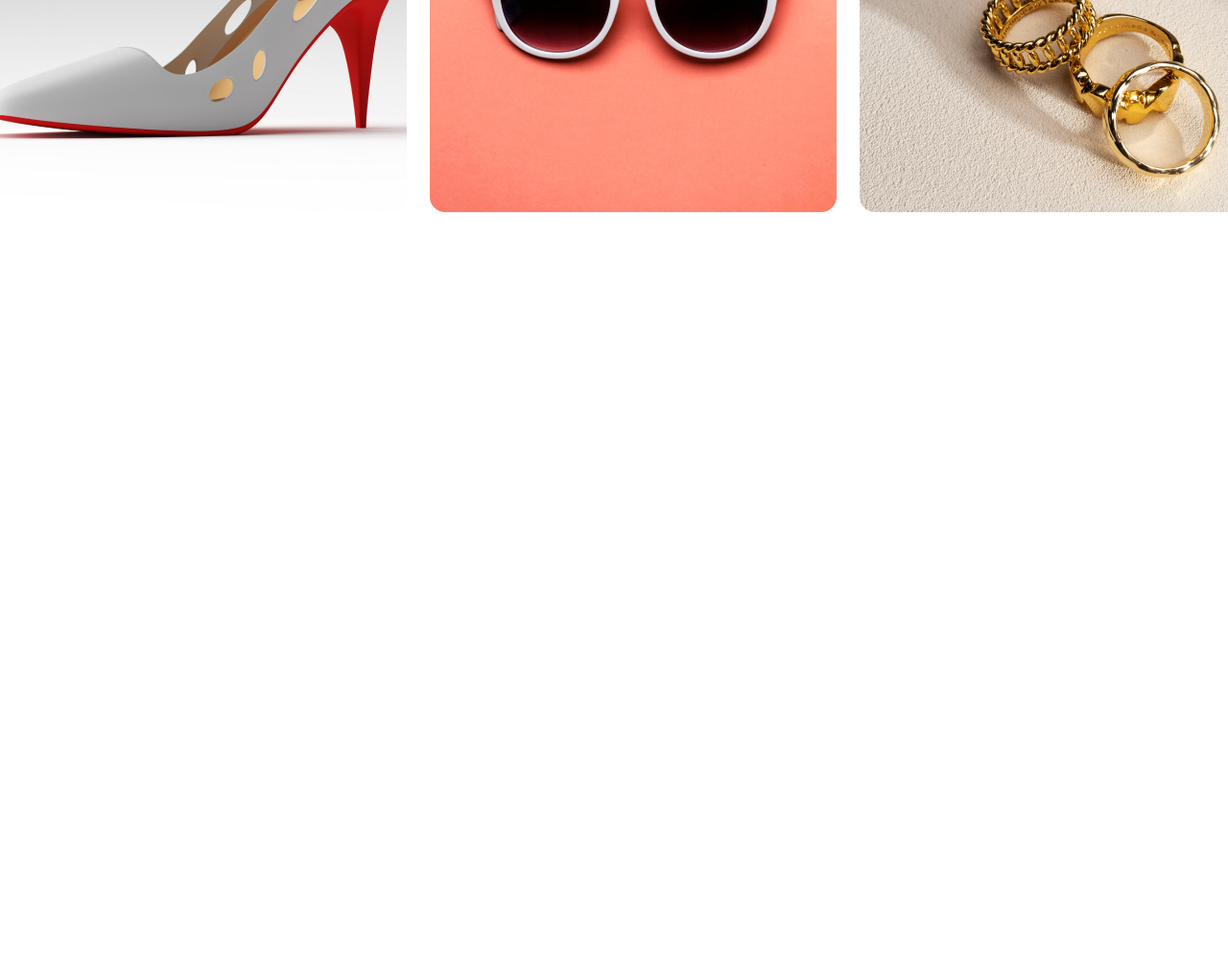
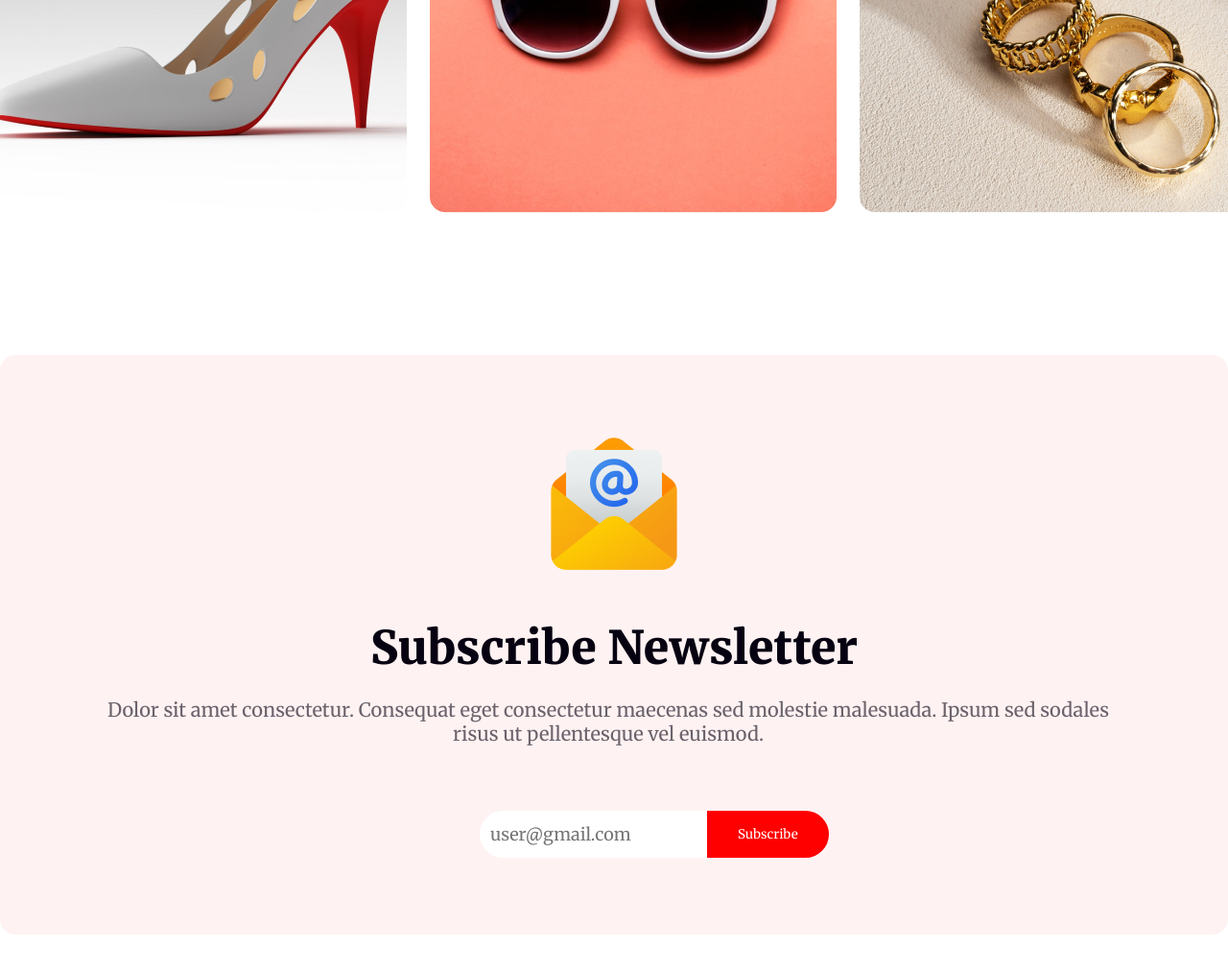
Before and after one commit to mariyasf/new-year-new-mission, a plain HTML site: page index.html in a window 1280 px wide. Shown: the part 5904-6916 px from the top of the page at 96% size. Before the commit the page ends 6204 px from the top, so only its background shows below. Drawn offline with Linux system fonts and the light colour scheme.

Commit message:
add main section

```diff
--- a/index.html
+++ b/index.html
@@ -103,7 +103,8 @@
                     <div class="holiday-sale">
                         <h4>WHAT IS FUNCTIONAL</h4>
                         <h2><span class="clr">Holidays</span> Sale 50%</h2>
-                        <p>Dolor sit amet consectetur. Consequat eget
+                        <p class="primary-description">Dolor sit amet
+                            consectetur. Consequat eget
                             consectetur maecenas sed
                             molestie malesuada. Ipsum sed sodales risus ut
                             pellentesque vel euismod. Eleifend nunc purus quam
@@ -160,6 +161,27 @@
                 </div>
             </section>
 
+            <section>
+                <div class="container">
+                    <div class="subscribe">
+                        <img class="subscribe-img" src="image/Group_61.png" alt>
+                        <h2 class="subscrib-title">Subscribe Newsletter</h2>
+                        <p class="primary-description">Dolor sit amet
+                            consectetur. Consequat eget
+                            consectetur
+                            maecenas sed molestie malesuada. Ipsum sed sodales
+                            risus
+                            ut pellentesque vel euismod. </p>
+                        <form>
+                            <input class="form-input" type="email"
+                                placeholder="user@gmail.com">
+                            <button class="second-btn">Subscribe</button>
+                        </form>
+                    </div>
+
+                </div>
+            </section>
+
         </main>
         <!-- Footer Part -->
         <footer>
--- a/style/style.css
+++ b/style/style.css
@@ -217,7 +217,7 @@ button {
     padding-bottom: 28px;
 }
 
-.holiday-sale p {
+.primary-description {
     color: rgba(7, 2, 17, 0.60);
     font-size: 20px;
     font-weight: 500;
@@ -258,3 +258,47 @@ button {
     gap: 24px;
     padding: 24px 0px;
 }
+
+/* Subscribe Newsletter */
+.subscribe {
+    border-radius: 16px;
+    background: rgba(255, 0, 0, 0.05);
+    display: block;
+    justify-content: space-between;
+    text-align: center;
+    align-items: center;
+    margin-top: 120px;
+}
+
+.subscribe-img {
+    padding-top: 80px;
+    padding-bottom: 40px;
+}
+
+.subscrib-title {
+    color: #070211;
+    font-size: 48px;
+    font-weight: 900;
+    padding-bottom: 22px;
+}
+
+form {
+    display: flex;
+    padding-bottom: 80px;
+    margin-left: 500px;
+}
+
+.form-input {
+    border-radius: 50px 0px 0px 50px;
+    border: none;
+    background: #FFF;
+    color: rgba(7, 2, 17, 0.30);
+    font-size: 18px;
+    font-weight: 400;
+    padding: 11px;
+}
+
+.second-btn {
+    border-radius: 0px 50px 50px 0px;
+    border: none;
+}
```
Also changed, not shown: image/Group_61.png (renamed from image/Group 61.png).
